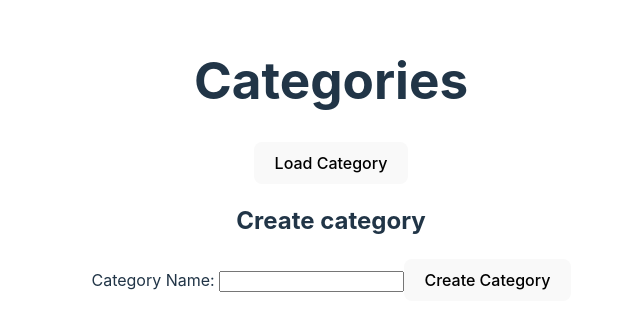
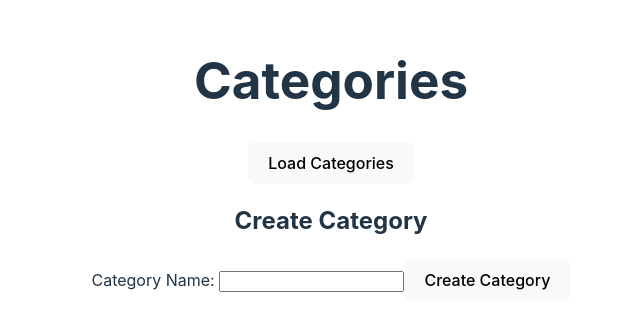
Before and after one commit to TharinduDMadushanka/learn-advanced-java-cmjd-106-ijse, a React (Vite) app in the folder SpringBoot/many-to-many/springintro/src/React/my-first-react/: page /category in a window 1280 px wide. Shown: the part 241-572 px from the top of the page, without its empty margins (309-949 px from the left). Built offline with nearby package versions, Linux system fonts and the light colour scheme.

Commit message:
create function for handleSubmit when click the create Category btn

```diff
--- a/SpringBoot/many-to-many/springintro/src/React/my-first-react/src/pages/Category.tsx
+++ b/SpringBoot/many-to-many/springintro/src/React/my-first-react/src/pages/Category.tsx
@@ -1,48 +1,56 @@
 import axios from "axios";
-import {useState} from "react";
+import { useState } from "react";
 import CategoryType from "../types/CategoryType";
 
-function Category(){
+function Category() {
+    const [categories, setCategories] = useState<CategoryType[]>([]);
+    const [categoryName, setCategoryName] = useState<string>("");
 
-    const [categories, setCategories] = useState<CategoryType[]>([]);
-    const [categoryName,setCategoryName] = useState<string>("");
-    // function for load  exists categories
-    async function loadCategories(){
+    // Function to load existing categories
+    // @ts-ignore
+    async function loadCategories() {
         const response = await axios.get("http://localhost:8080/categories");
-        // console.log(response);// debugging
         setCategories(response.data);
     }
 
-    function handleCategoryName(event:any){
-        setCategoryName(event.target.value)
+    // Function to handle category name input change
+    function handleCategoryName(event: React.ChangeEvent<HTMLInputElement>) {
+        setCategoryName(event.target.value);
     }
 
-    return(
+    // Function to handle form submission
+    async function handleSubmit() {
+        const data = { name: categoryName };
+        const response = await axios.post("http://localhost:8080/categories", data);
+        console.log(response);
+        loadCategories();
+    }
+
+    return (
         <div>
             <h1>Categories</h1>
-            <button onClick={loadCategories}>Load Category</button>
+            <button onClick={loadCategories}>Load Categories</button>
 
-            {categories && categories.map(function (category:CategoryType){
-                return (
-                    <div>
-                        {category.name}
-                    </div>
-                )
-            })
-                // show this content only if the category is true
-            }
+            {categories.length > 0 && categories.map((category: CategoryType) => (
+                <div key={category.id}>
+                    {category.name}
+                </div>
+            ))}
 
-            <h2>Create category</h2>
+            <h2>Create Category</h2>
 
             <form>
                 <label>Category Name: </label>
-                <input type="text" onChange={handleCategoryName} required/>
-
-                <button>Create Category</button>
+                <input
+                    type="text"
+                    value={categoryName}
+                    onChange={handleCategoryName}
+                    required
+                />
+                <button type="button" onClick={handleSubmit}>Create Category</button>
             </form>
-
         </div>
-    )
+    );
 }
 
-export default Category
+export default Category;
```
